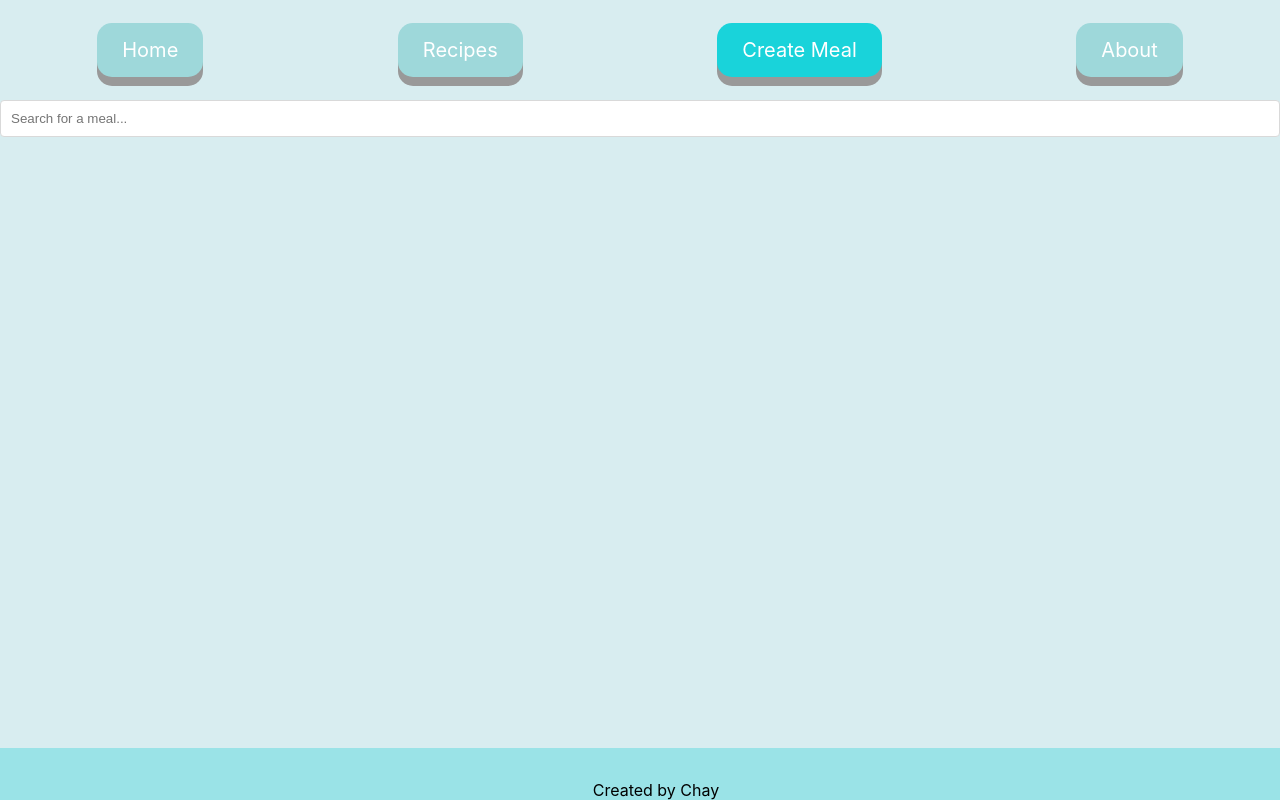
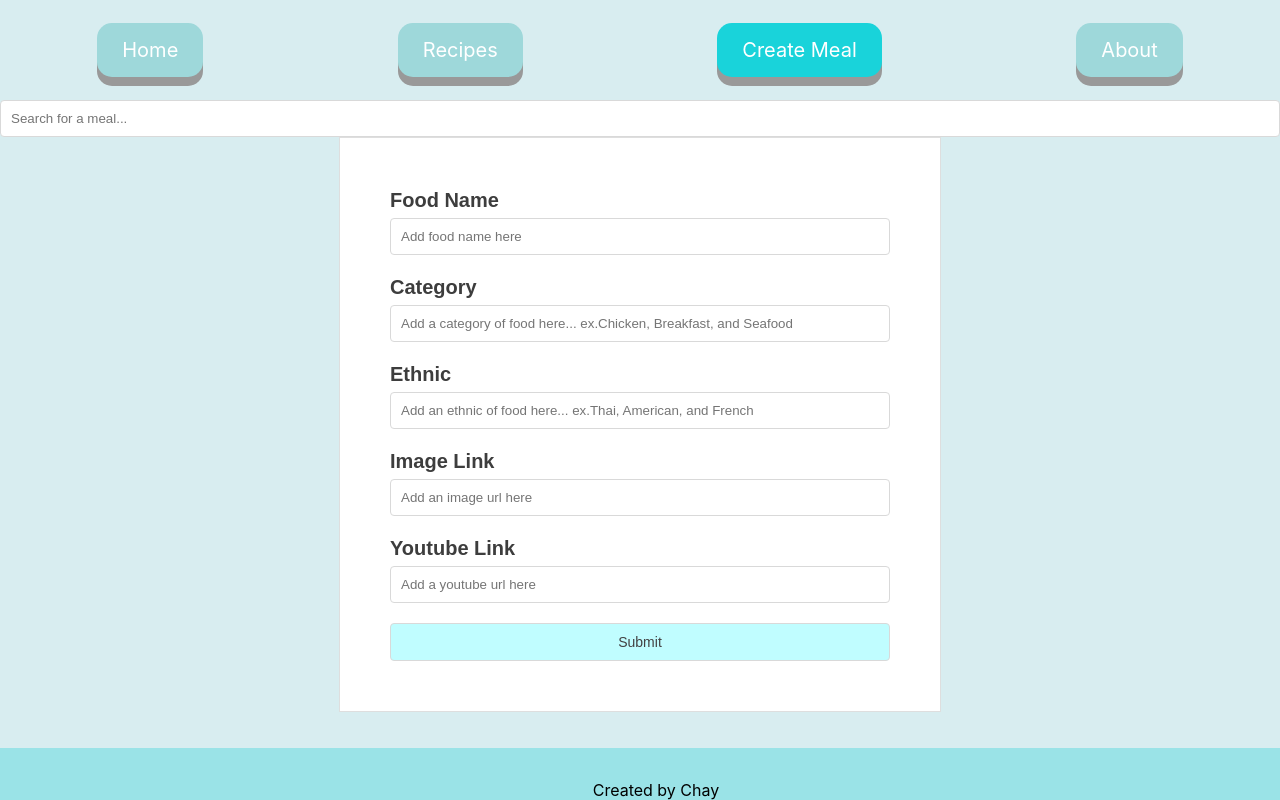
Before and after one commit to chay-chay/bite-bank-client, a React (Create React App) app: page /recipes/new in a window 1280 px wide. Built offline with nearby package versions, Linux system fonts and the light colour scheme; no server answers.

Commit message:
refactor add & edit form

```diff
--- a/package.json
+++ b/package.json
@@ -12,6 +12,7 @@
     "react": "^17.0.1",
     "react-bootstrap": "^1.5.2",
     "react-bootstrap-validation": "^0.1.11",
+    "react-confirm-alert": "^2.7.0",
     "react-dom": "^17.0.1",
     "react-player": "^2.9.0",
     "react-redux": "^7.2.2",
--- a/src/App.js
+++ b/src/App.js
@@ -30,7 +30,7 @@ class App extends Component {
 
           <Route exact path="/" component={Home} />
           {/* <Route path="/recipes" component={RecipesContainer} /> */}
-          <Route exact path="/recipes">
+          <Route path="/recipes">
             <RecipesContainer searchTerm={this.state.search} />
 
           </Route>
--- a/src/actions/recipesActions.js
+++ b/src/actions/recipesActions.js
@@ -6,9 +6,9 @@ const url = "http://localhost:3000/recipes"
 // we have to pass an argument
 export const loadRecipes = (recipes) => {return {type: "LOAD_RECIPES", payload: recipes};}
 export const addRecipe = (recipe) => ({ type: "ADDED_RECIPE", payload: recipe });
-const deleteRecipe = (recipeId) => {return { type: "DELETE_RECIPE", payload: recipeId}}
-// const updatingRecipe = (updatedRecipe) => {return{type: "UPDATE_MEAL", payload:updatedRecipe}}
-
+export const deleteRecipe = (recipeId) => {return { type: "DELETE_RECIPE", payload: recipeId}}
+export const updatingRecipe = (updatedRecipe) => {return{type: "UPDATE_MEAL", payload:updatedRecipe}}
+export const loadUpdate = (loadedRecipe) => {return{type:"LOAD_UPDATE", payload: loadedRecipe}}
 // thunk gives us the ability to return FUNCTIONS with a default argument of dispatch
 // asyn action works with thunk res for fetching recipes
 // the reason we use Thunk is get these fetch out of the containers/components
@@ -70,22 +70,23 @@ export const removeRecipe = (recipeId) => {
     };
   };
 
+
   // UPDATE
-  // export const updateRecipe = (recipeId, tempRecipe) => {
-  //   return (dispatch) => {
-  //     console.log('c')
-  //       fetch(url + `${recipeId}`, {
-  //           method: "PATCH",
-  //           headers: {
-  //               'Accept': 'application/json',
-  //               'Content-Type': 'application/json'
-  //           },
-  //           body: JSON.stringify(tempRecipe)
-  //       })
-  //           .then( resp => resp.json() )
-  //           .then( data => {
-  //               dispatch(updatingRecipe(data));
-  //           })
-  //   }
+  export const updateRecipe = (recipeId, tempRecipe) => {
+    return (dispatch) => {
+      // console.log('c')
+        fetch(url +  `${recipeId}`, {
+            method: "PATCH",
+            headers: {
+                'Accept': 'application/json',
+                'Content-Type': 'application/json'
+            },
+            body: JSON.stringify(tempRecipe)
+        })
+            .then( resp => resp.json() )
+            .then( data => {
+                dispatch(updatingRecipe(data));
+            })
+    }
 
-  // }
+  }
--- a/src/components/createRecipe/CreateRecipe.js
+++ b/src/components/createRecipe/CreateRecipe.js
@@ -1,11 +1,56 @@
 import React, { Component } from "react";
 import RecipeForm from './RecipeForm'
+import { connect } from "react-redux";
+import { createRecipes } from "../../actions/recipesActions"
+import { withRouter } from "react-router-dom";
+
 class CreateRecipe extends Component {
+    constructor(props) {
+        // console.log(props)
+        super(props);
+        this.state = {
+            name: "",
+            category: "",
+            area: "",
+            image_url: "",
+            youtube_url: "",
+        }
+        this.handleOnChange =this.handleOnChange.bind(this);
+        this.handleSubmit =this.handleSubmit.bind(this)
+    }
+
+    handleOnChange(event) {
+        let value = event.target.value;
+        this.setState({
+          [event.target.name]: value,
+          // find the key in state by name
+        });
+        console.log(event.target.value)
+      }
+
+      handleSubmit (event) {
+        event.preventDefault();
+        console.log(this.state)
+      //  debugger
+       // set up our recipe object
+       this.props.createRecipes(this.state)
+       this.props.history.push("/recipes");
+    }
+
     render() {
         return (
-            <div><RecipeForm /></div>
+            <div><RecipeForm value={this.state} handleOnChange={this.handleOnChange} handleSubmit={this.handleSubmit}/></div>
         )
     }
 }
 
-export default CreateRecipe
+// export default CreateRecipe
+
+const mapDispatchToProps = (dispatch) => {
+    console.log(dispatch)
+    return {
+      createRecipes: (recipe) => dispatch(createRecipes(recipe))
+    }
+  }
+
+  export default  withRouter(connect(null, mapDispatchToProps)(CreateRecipe));
--- a/src/components/createRecipe/RecipeForm.js
+++ b/src/components/createRecipe/RecipeForm.js
@@ -4,75 +4,75 @@ import { connect } from "react-redux";
 import { createRecipes } from "../../actions/recipesActions"
 import { withRouter } from "react-router-dom";
 class RecipeForm extends Component {
-  state = {
-    name: "",
-    category: "",
-    area: "",
-    image_url: "",
-    youtube_url: "",
-  };
+  // state = {
+  //   name: "",
+  //   category: "",
+  //   area: "",
+  //   image_url: "",
+  //   youtube_url: "",
+  // };
 
-  handleOnChange(event) {
-    let value = event.target.value;
-    this.setState({
-      [event.target.name]: value,
-      // find the key in state by name
-    });
-    // console.log(event.target.value)
-  }
+  // handleOnChange(event) {
+  //   let value = event.target.value;
+  //   this.setState({
+  //     [event.target.name]: value,
+  //     // find the key in state by name
+  //   });
+  //   // console.log(event.target.value)
+  // }
 
-  handleSubmit (event) {
-      event.preventDefault();
-      console.log(this.state)
-    //  debugger
-     // set up our recipe object
-     this.props.createRecipes(this.state)
-     this.props.history.push("/recipes");
-  }
+  // handleSubmit (event) {
+  //     event.preventDefault();
+  //     console.log(this.state)
+  //   //  debugger
+  //    // set up our recipe object
+  //    this.props.createRecipes(this.state)
+  //    this.props.history.push("/recipes");
+  // }
 
   render() {
     return (
       <div>
-        <form onSubmit={(event) => this.handleSubmit(event)}>
+        <form onSubmit={(event) => this.props.handleSubmit(event)}>
           <label className="foodLabel">Food Name</label>
           <input
             type="text"
             name="name"
             placeholder="Add food name here"
-            value={this.state.name}
-            onChange={(event) => this.handleOnChange(event)}
+            value={this.props.value.name}
+            onChange={(event) => this.props.handleOnChange(event)}
           />
           <label className="foodLabel">Category</label>
           <input
             type="text"
             name="category"
             placeholder="Add a category of food here... ex.Chicken, Breakfast, and Seafood"
-            value={this.state.category}
-            onChange={(event) => this.handleOnChange(event)}
+            value={this.props.value.category}
+            onChange={(event) => this.props.handleOnChange(event)}
           />
           <label className="foodLabel">Ethnic</label>
           <input
             type="text"
             name="area"
             placeholder="Add an ethnic of food here... ex.Thai, American, and French"
-            value={this.state.area}
-            onChange={(event) => this.handleOnChange(event)}
+            value={this.props.value.area}
+            onChange={(event) => this.props.handleOnChange(event)}
           />
           <label className="foodLabel">Image Link</label>
           <input
             type="text"
             name="image_url"
             placeholder="Add an image url here"
-            value={this.state.image_url}
-            onChange={(event) => this.handleOnChange(event)}
+            value={this.props.value.image_url}
+            onChange={(event) => this.props.handleOnChange(event)}
           />
           <label className="foodLabel">Youtube Link</label>
           <input
             type="text"
             name="youtube_url"
             placeholder="Add a youtube url here"
-            value={this.state.youtube_url}
-            onChange={(event) => this.handleOnChange(event)}
+            value={this.props.value.youtube_url}
+            onChange={(event) => this.props.handleOnChange(event)}
           />
           <input type="submit" className="submitButton" />
         </form>
@@ -81,11 +81,12 @@ class RecipeForm extends Component {
   }
 }
 
-const mapDispatchToProps = (dispatch) => {
-  console.log(dispatch)
-  return {
-    createRecipes: (recipe) => dispatch(createRecipes(recipe))
-  }
-}
+// const mapDispatchToProps = (dispatch) => {
+//   console.log(dispatch)
+//   return {
+//     createRecipes: (recipe) => dispatch(createRecipes(recipe))
+//   }
+// }
 
-export default  withRouter(connect(null, mapDispatchToProps)(RecipeForm));
+// export default  withRouter(connect(null, mapDispatchToProps)(RecipeForm));
+export default (RecipeForm)
--- a/src/components/recipes/Recipe.js
+++ b/src/components/recipes/Recipe.js
@@ -8,13 +8,37 @@ import { removeRecipe } from "../../actions/recipesActions"
 // import Grid from '@material-ui/core/Grid';
 import { Link } from 'react-router-dom'
 // import { MDBContainer, MDBRow, MDBCol } from "mdbreact";
+import { withRouter } from "react-router-dom";
 
+import { confirmAlert } from 'react-confirm-alert'; // Import
+import 'react-confirm-alert/src/react-confirm-alert.css'; // Import css
 class Recipe extends Component{
   // console.log(props)
 
   handleClick = event => {
     // console.log(this.props.recipe.id)
-    this.props.removeRecipe(this.props.recipe.id)
+    confirmAlert({
+      title: 'Confirm to submit',
+      message: 'Are you sure to do this.',
+      buttons: [
+        {
+          label: 'Yes',
+          onClick: () => {
+            alert('Your meal has been deleted!')
+            this.props.removeRecipe(this.props.recipe.id)
+            this.props.history.push("/");
+          }
+
+        },
+        {
+          label: 'No',
+          onClick: () => alert('Change your mind? no problem!')
+        }
+
+      ]
+
+    });
+
   }
 
   render(){
@@ -31,13 +55,13 @@ class Recipe extends Component{
 
         <img src={this.props.recipe.image_url} className="recipe-image" />
         <div style={{ width: "auto", height: "20rem" }}>
-          {/* <ReactPlayer
+          <ReactPlayer
             url={this.props.recipe.youtube_url}
             width="100%"
             height="100%"
             // origin={window.location.host}
           />
-   */}
+
         </div>
         <Link to ={ `/recipes/${this.props.recipe.id}/edit`}>
           <button>Edit</button>
@@ -51,7 +75,7 @@ class Recipe extends Component{
 
 };
 
-export default connect(null, {removeRecipe})(Recipe);
+export default withRouter(connect(null, {removeRecipe})(Recipe));
 
 // "id": 1,
 //   "name": "Teriyaki Chicken Casserole",
--- a/src/containers/RecipesContainer.js
+++ b/src/containers/RecipesContainer.js
@@ -18,15 +18,16 @@ class RecipesContainer extends Component {
   render() {
     return (
       <div id="recipes-container">
-        <Switch>
+        {/* <Switch> */}
           <Route exact path="/recipes">
             <Recipes recipes={this.props.recipes} />
 
           </Route>
+
           <Route exact path="/recipes/new" component={CreateRecipe} />
           <Route exact path="/recipes/:id/edit" component={EditRecipe} />
           {/* // find recipe match id  and pass found recipe to the form as a props */}
-        </Switch>
+        {/* </Switch> */}
         {/* {this.props.loading ? <h1>LOADING....</h1> : this.getRecipes()} */}
       </div>
     );
--- a/src/reducers/recipesReducer.js
+++ b/src/reducers/recipesReducer.js
@@ -17,6 +17,10 @@ const recipesReducer = (state = {recipes: [], loading: false}, action) => {
             const filteredRecipe = state.recipes.filter(recipe => recipe.id !== action.payload.id)
             return { ...state, recipe: filteredRecipe }
 
+        case "LOAD_UPDATE":
+            const filterUpdate = state.recipes.map(recipe => recipe.id === action.payload.id )
+            return {...state, recipe: filterUpdate }
+
         // case "UPDATE_MEAL":
         // return { state.map(crop => (crop.id === action.crop.id) }
 
```
Also changed, not shown: src/components/createRecipe/EditRecipe.js (+86 -6 lines), 2 other files (tests, documents, lock files or other folders).
